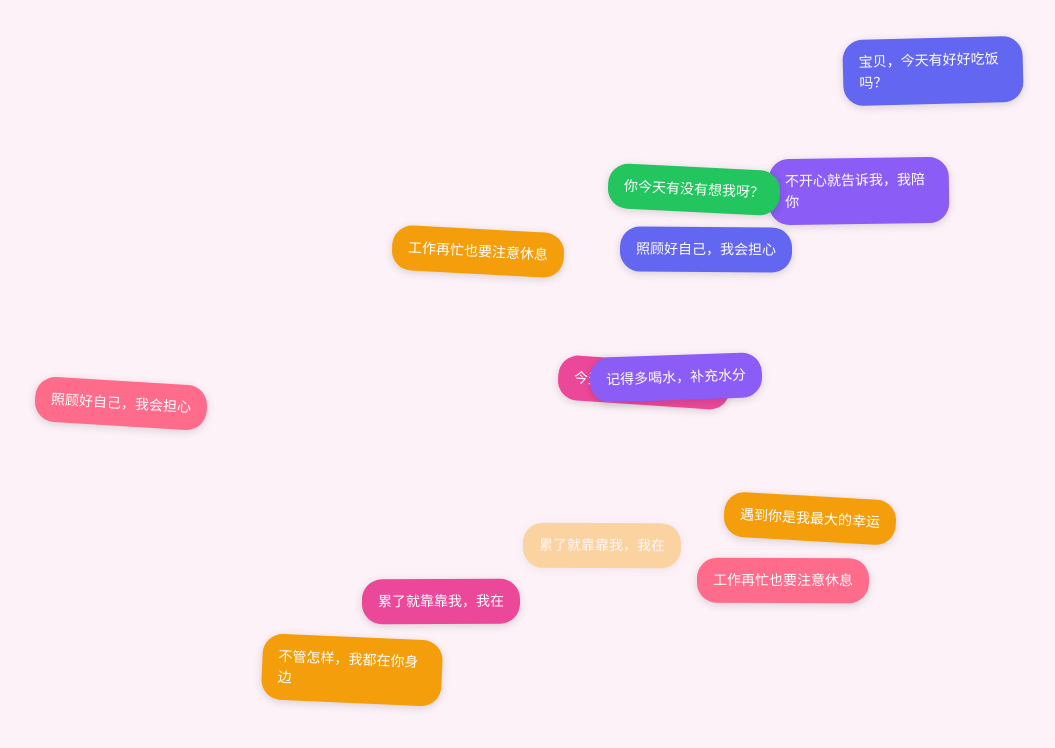
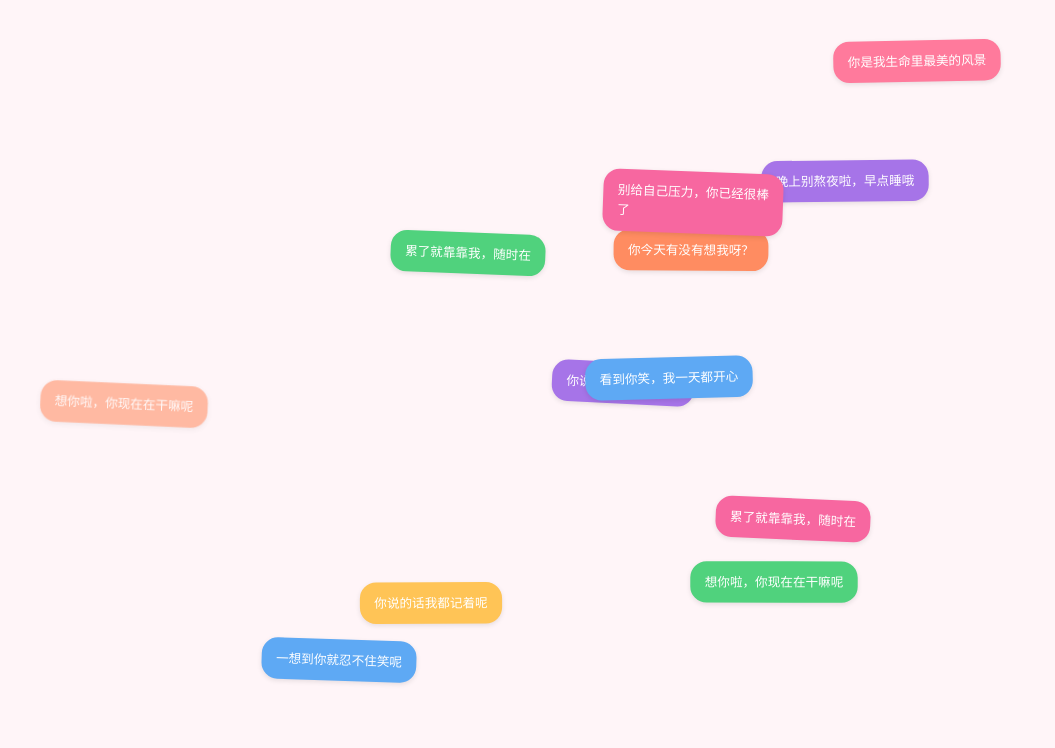
Before and after one commit to youchengxynawq/521.github.io, a plain HTML site: page index.html in a window 1280 px wide. Shown: the whole page, without its empty margins (225-1280 px from the left). Drawn offline with Linux system fonts and the light colour scheme.

Commit message:
Update index.html

```diff
--- a/index.html
+++ b/index.html
@@ -2,209 +2,197 @@
 <html lang="zh-CN">
 <head>
   <meta charset="UTF-8">
-  <meta name="viewport" content="width=device-width, initial-scale=1.0, user-scalable=no">
-  <title>给宝贝的小心意</title>
+  <meta name="viewport" content="width=device-width, initial-scale=1.0, user-scalable=no, viewport-fit=cover">
+  <title>给你的小温柔</title>
   <style>
     * {
       margin: 0;
       padding: 0;
       box-sizing: border-box;
-      font-family: "微软雅黑", "Helvetica Neue", sans-serif;
+      font-family: "PingFang SC", "Helvetica Neue", sans-serif;
     }
     body {
-      background-color: #fdf2f8;
-      min-height: 100vh;
+      background-color: #fff5f8;
+      height: 100vh;
       overflow: hidden;
+      position: relative;
     }
     /* 聊天框样式 */
-    .chat-bubble {
+    .bubble {
       position: absolute;
-      max-width: 180px;
+      max-width: 200px;
       padding: 12px 16px;
-      border-radius: 20px;
+      border-radius: 18px;
       color: white;
       font-size: 14px;
-      line-height: 1.5;
-      box-shadow: 0 2px 8px rgba(0,0,0,0.15);
+      line-height: 1.6;
+      box-shadow: 0 2px 6px rgba(0,0,0,0.1);
       opacity: 0;
-      transition: opacity 0.8s ease-out;
-      z-index: 1;
+      transform: scale(0.9);
+      transition: opacity 0.6s ease, transform 0.6s ease;
+      z-index: 10;
     }
-    /* 显示动画 */
-    .chat-bubble.show {
+    .bubble.show {
       opacity: 1;
+      transform: scale(1);
     }
-    /* 不同颜色聊天框 */
-    .color1 { background-color: #ff6b8b; }
-    .color2 { background-color: #8b5cf6; }
-    .color3 { background-color: #3b82f6; }
-    .color4 { background-color: #22c55e; }
-    .color5 { background-color: #f59e0b; }
-    .color6 { background-color: #ec4899; }
-    .color7 { background-color: #14b8a6; }
-    .color8 { background-color: #6366f1; }
-    /* 初始加载提示 */
-    .loading {
+    /* 8种柔和颜色（微信友好色调） */
+    .c1 { background-color: #ff7a9c; }
+    .c2 { background-color: #a674e8; }
+    .c3 { background-color: #5ea9f4; }
+    .c4 { background-color: #50d27d; }
+    .c5 { background-color: #ffc456; }
+    .c6 { background-color: #ff8c61; }
+    .c7 { background-color: #74c0fc; }
+    .c8 { background-color: #f767a0; }
+    /* 初始加载提示（微信会优先显示） */
+    .init {
       position: absolute;
       top: 50%;
       left: 50%;
       transform: translate(-50%, -50%);
       text-align: center;
-      z-index: 10;
+      z-index: 100;
     }
-    .loading-text {
-      font-size: 20px;
-      color: #ff6b8b;
-      margin-bottom: 20px;
+    .init-text {
+      font-size: 18px;
+      color: #ff7a9c;
+      margin-bottom: 15px;
     }
-    .heart {
+    .dot {
       display: inline-block;
-      animation: heartbeat 1.2s infinite;
+      width: 8px;
+      height: 8px;
+      border-radius: 50%;
+      background-color: #ff7a9c;
+      margin: 0 3px;
+      animation: jump 1.4s infinite ease-in-out both;
     }
-    @keyframes heartbeat {
-      0% { transform: scale(1); }
-      15% { transform: scale(1.15); }
-      30% { transform: scale(1); }
-      45% { transform: scale(1.15); }
-      60% { transform: scale(1); }
+    .dot:nth-child(1) { animation-delay: -0.32s; }
+    .dot:nth-child(2) { animation-delay: -0.16s; }
+    @keyframes jump {
+      0%, 80%, 100% { transform: scale(0); }
+      40% { transform: scale(1); }
     }
   </style>
 </head>
 <body>
-  <!-- 初始加载提示 -->
-  <div class="loading" id="loading">
-    <div class="loading-text">
-      <span class="heart">❤️</span> 正在加载心意 <span class="heart">❤️</span>
+  <!-- 初始加载提示（微信中会先显示，避免白屏） -->
+  <div class="init" id="init">
+    <div class="init-text">正在加载对你的关心...</div>
+    <div>
+      <span class="dot"></span>
+      <span class="dot"></span>
+      <span class="dot"></span>
     </div>
   </div>
 
   <!-- 聊天框容器 -->
-  <div id="bubble-container"></div>
+  <div id="container"></div>
 
   <script>
-    // 关心的话语（可自行修改添加）
-    const messages = [
+    // 关心的话（更口语化，适合微信语境）
+    const words = [
       "宝贝，今天有好好吃饭吗？",
-      "天气变凉啦，记得加衣服～",
-      "想你啦，你在忙什么呀？",
-      "累了就歇会儿，别硬扛呀",
-      "你的笑容是我的小太阳",
-      "晚上别熬夜，早点睡觉哦",
-      "今天也要开开心心的呀",
-      "不开心就告诉我，我陪你",
-      "我会一直一直陪着你",
-      "你今天真的超可爱！",
-      "记得多喝水，补充水分",
-      "不管怎样，我都在你身边",
-      "看到你开心，我就幸福",
-      "工作再忙也要注意休息",
-      "你是我最想珍惜的人",
-      "有空我们去吃你爱吃的",
-      "你的小情绪我都懂呀",
-      "别给自己太大压力，你超棒",
-      "我会努力保护好你",
-      "一想到你就忍不住笑",
-      "今天有什么好玩的事吗？",
-      "累了就靠靠我，我在",
-      "你做什么我都支持你",
-      "和你在一起每天都甜",
-      "我记得你说的每句话",
-      "照顾好自己，我会担心",
-      "你照亮了我的每一天",
-      "我对你的爱不会变",
-      "你的一切我都好喜欢",
-      "想和你做很多很多事",
+      "天气凉了，记得加件外套呀",
+      "想你啦，你现在在干嘛呢",
+      "累不累呀？歇会儿再忙嘛",
+      "看到你笑，我一天都开心",
+      "晚上别熬夜啦，早点睡哦",
+      "今天也要保持好心情呀",
+      "有不开心的，一定要告诉我",
+      "我会一直陪着你的，放心呀",
+      "你今天真的超好看！",
+      "多喝水呀，别渴着自己",
+      "不管发生啥，我都在呢",
+      "你开心，我就觉得超幸福",
+      "再忙也要记得休息呀",
+      "你是我最想疼的人呢",
+      "等你有空，去吃你爱吃的",
+      "你的小情绪我都看在眼里",
+      "别给自己压力，你已经很棒了",
+      "我会努力保护好你的",
+      "一想到你就忍不住笑呢",
+      "今天有没有好玩的事呀",
+      "累了就靠靠我，随时在",
+      "你做什么我都支持你呀",
+      "和你在一起每天都甜滋滋的",
+      "你说的话我都记着呢",
+      "照顾好自己，不然我会担心的",
+      "你就是我的小太阳呀",
+      "我对你的爱一直都在",
+      "你的一切我都好喜欢呀",
+      "想和你一起做很多很多事",
       "有你在，我什么都不怕",
       "你今天有没有想我呀？",
-      "遇到你是我最大的幸运",
-      "我会让你每天都开心",
-      "你是我生命中最美的风景"
+      "遇到你是我最幸运的事",
+      "我会让你每天都开开心心的",
+      "你是我生命里最美的风景"
     ];
 
-    // 聊天框颜色类名
-    const colorClasses = [
-      "color1", "color2", "color3", "color4",
-      "color5", "color6", "color7", "color8"
-    ];
+    // 颜色类名
+    const colors = ['c1','c2','c3','c4','c5','c6','c7','c8'];
+    const container = document.getElementById('container');
+    const init = document.getElementById('init');
+    let timer;
 
-    const container = document.getElementById('bubble-container');
-    const loading = document.getElementById('loading');
-    let intervalId;
+    // 创建聊天框
+    function createBubble() {
+      const bubble = document.createElement('div');
+      bubble.className = 'bubble ' + colors[Math.floor(Math.random()*8)];
+      bubble.innerText = words[Math.floor(Math.random()*words.length)];
 
-    // 创建单个聊天框
-    function createBubble() {
-      // 创建元素
-      const bubble = document.createElement('div');
-      bubble.className = "chat-bubble";
+      // 随机位置（适配微信窗口）
+      const maxX = window.innerWidth - 220;
+      const maxY = window.innerHeight - 100;
+      bubble.style.left = Math.random()*maxX + 'px';
+      bubble.style.top = Math.random()*maxY + 'px';
 
-      // 随机选消息和颜色
-      const randomMsg = messages[Math.floor(Math.random() * messages.length)];
-      const randomColor = colorClasses[Math.floor(Math.random() * colorClasses.length)];
-      bubble.textContent = randomMsg;
-      bubble.classList.add(randomColor);
+      // 轻微旋转（更生动）
+      bubble.style.transform = `rotate(${ (Math.random()-0.5)*6 }deg) scale(0.9)`;
 
-      // 随机位置（避免超出屏幕）
-      const maxX = window.innerWidth - 200;
-      const maxY = window.innerHeight - 100;
-      const x = Math.floor(Math.random() * maxX);
-      const y = Math.floor(Math.random() * maxY);
-      bubble.style.left = `${x}px`;
-      bubble.style.top = `${y}px`;
-
-      // 随机小旋转（更生动）
-      const rotate = (Math.random() - 0.5) * 8;
-      bubble.style.transform = `rotate(${rotate}deg)`;
-
-      // 添加到页面
       container.appendChild(bubble);
 
-      // 渐显
-      setTimeout(() => {
-        bubble.classList.add('show');
-      }, 50);
+      // 延迟显示（避免微信动画阻塞）
+      setTimeout(() => bubble.classList.add('show'), 100);
 
-      // 5-8秒后渐隐并删除
+      // 5-7秒后消失
       setTimeout(() => {
         bubble.classList.remove('show');
-        setTimeout(() => {
-          if (container.contains(bubble)) {
-            container.removeChild(bubble);
-          }
-        }, 800);
-      }, 5000 + Math.random() * 3000);
+        setTimeout(() => bubble.remove(), 600);
+      }, 5000 + Math.random()*2000);
     }
 
-    // 页面加载完成后启动
-    window.onload = function() {
+    // 微信环境检测与启动
+    function start() {
       // 隐藏加载提示
       setTimeout(() => {
-        loading.style.opacity = 0;
-        setTimeout(() => {
-          loading.style.display = 'none';
-        }, 800);
-      }, 1500);
+        init.style.opacity = '0';
+        setTimeout(() => init.remove(), 500);
+      }, 1200);
 
-      // 初始生成5个
-      for (let i = 0; i < 5; i++) {
-        setTimeout(createBubble, i * 300);
+      // 初始生成6个（微信中分批生成更流畅）
+      for(let i=0; i<6; i++) {
+        setTimeout(createBubble, i*300);
       }
 
-      // 每隔600毫秒生成一个（持续不断）
-      intervalId = setInterval(createBubble, 600);
-    };
+      // 每800ms生成一个（控制频率，避免微信卡顿）
+      timer = setInterval(createBubble, 800);
+    }
 
-    // 窗口 resize 时调整位置（适配手机旋转）
-    window.onresize = function() {
-      const bubbles = document.querySelectorAll('.chat-bubble');
-      bubbles.forEach(bubble => {
-        const maxX = window.innerWidth - 200;
+    // 微信中优先使用DOMContentLoaded事件（避免加载延迟）
+    document.addEventListener('DOMContentLoaded', start);
+
+    // 适配微信窗口变化（比如旋转屏幕）
+    window.addEventListener('resize', () => {
+      const bubbles = document.querySelectorAll('.bubble');
+      bubbles.forEach(b => {
+        const maxX = window.innerWidth - 220;
         const maxY = window.innerHeight - 100;
-        const x = Math.floor(Math.random() * maxX);
-        const y = Math.floor(Math.random() * maxY);
-        bubble.style.left = `${x}px`;
-        bubble.style.top = `${y}px`;
+        b.style.left = Math.random()*maxX + 'px';
+        b.style.top = Math.random()*maxY + 'px';
       });
-    };
+    });
   </script>
 </body>
 </html>
```
